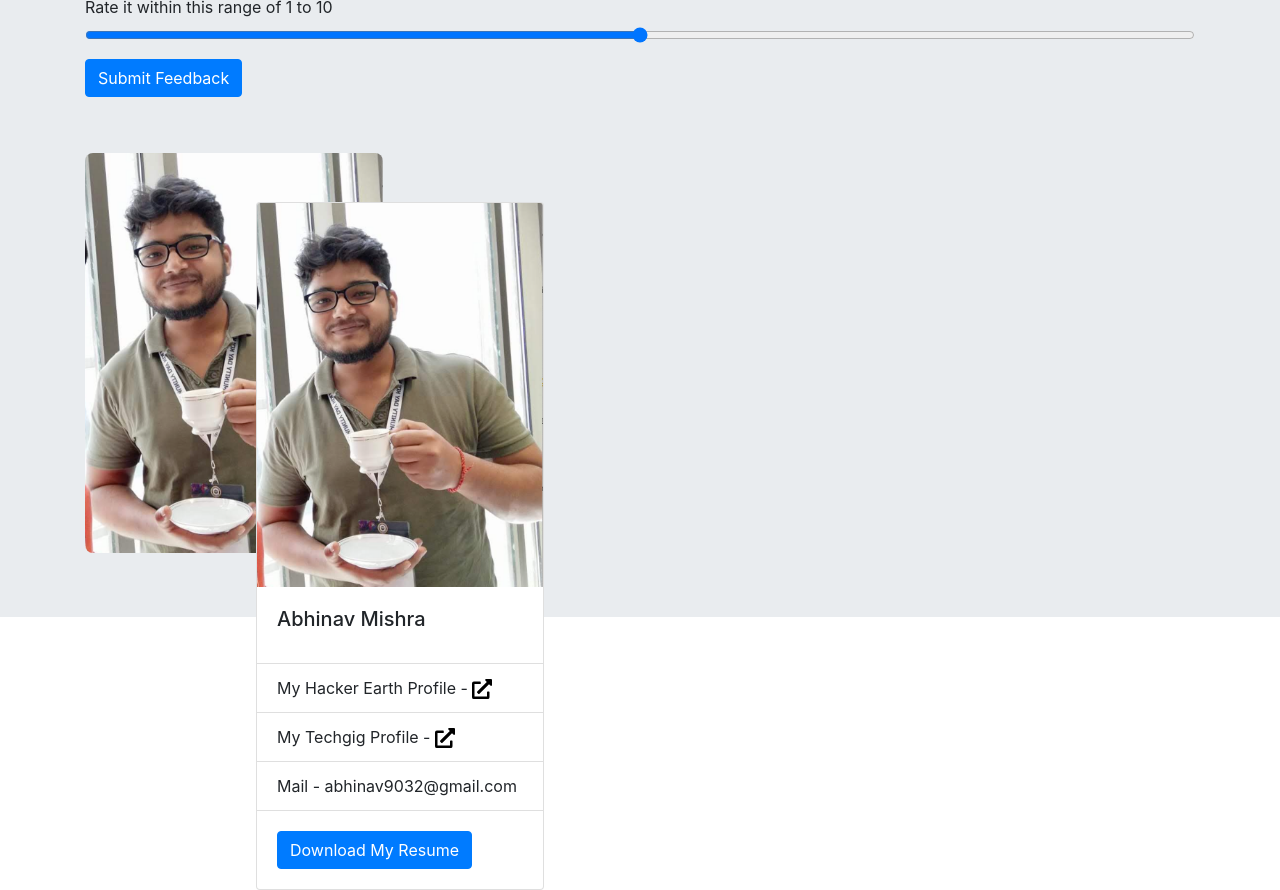
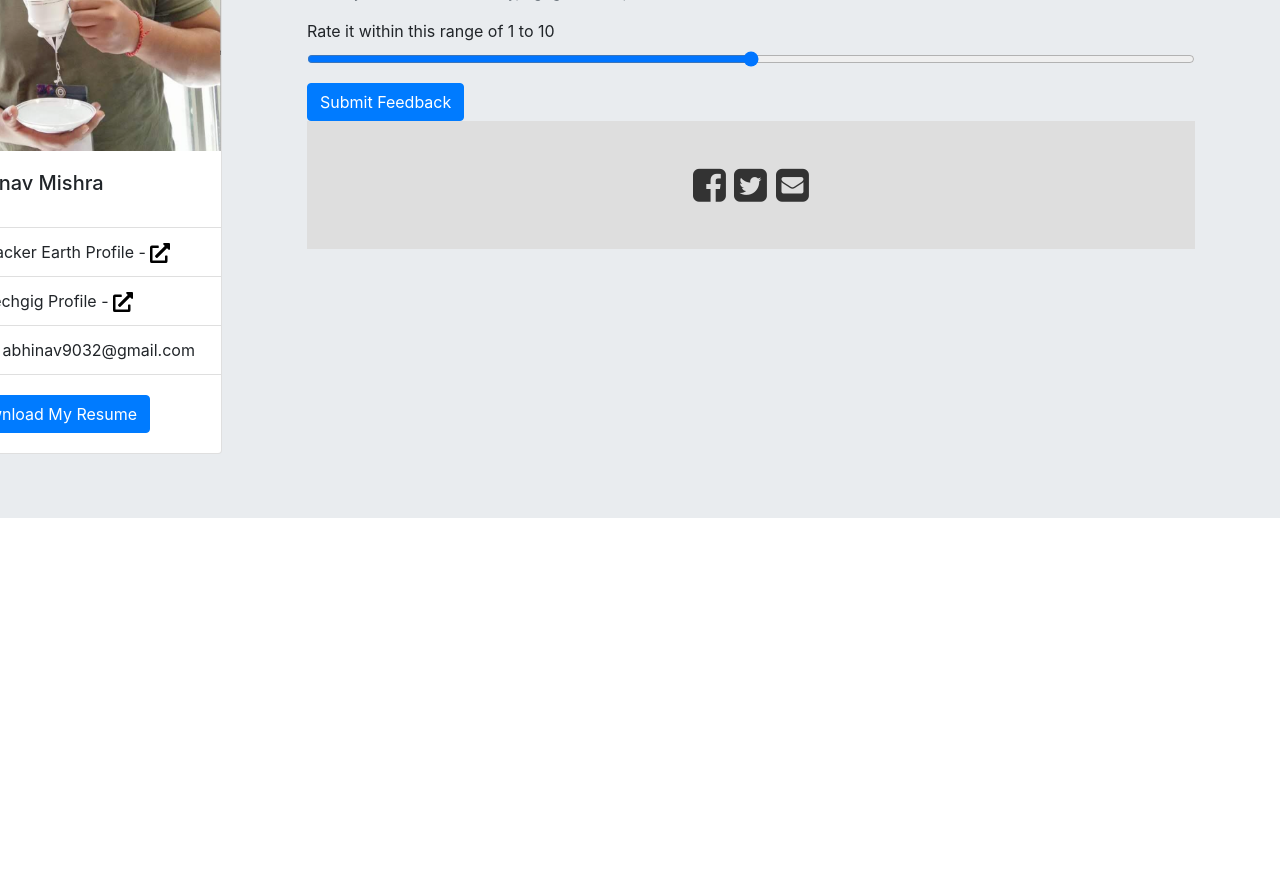
Before and after one commit to Abhinav9032/portfolio-full-stack, a React (Create React App) app: page / in a window 1280 px wide. Shown: the part 3280-4170 px from the top of the page. After the commit the page ends 3798 px from the top, so only its background shows below. Built offline with nearby package versions, Linux system fonts and the light colour scheme.

Commit message:
Added social media

```diff
--- a/src/App.css
+++ b/src/App.css
@@ -366,3 +366,58 @@ ul {
     margin:(3px ,3px, 3px, 3px);
   }
 }
+
+
+#cont-first-child{
+  display:grid;
+  grid-template-columns: 20% 80%;;
+}
+
+#resume-cont{
+  margin-left: -110%;
+}
+
+#lab_social_icon_footer {
+  padding: 40px 0;
+  background-color: #dedede;
+}
+
+#lab_social_icon_footer a {
+  color: #333;
+}
+
+#lab_social_icon_footer .social:hover {
+  -webkit-transform: scale(1.1);
+  -moz-transform: scale(1.1);
+  -o-transform: scale(1.1);
+}
+
+#lab_social_icon_footer .social {
+  -webkit-transform: scale(0.8);
+  /* Browser Variations: */
+
+  -moz-transform: scale(0.8);
+  -o-transform: scale(0.8);
+  -webkit-transition-duration: 0.5s;
+  -moz-transition-duration: 0.5s;
+  -o-transition-duration: 0.5s;
+}
+/*
+    Multicoloured Hover Variations
+*/
+
+#lab_social_icon_footer #social-fb:hover {
+  color: #3B5998;
+}
+
+#lab_social_icon_footer #social-tw:hover {
+  color: #4099FF;
+}
+
+#lab_social_icon_footer #social-gp:hover {
+  color: #d34836;
+}
+
+#lab_social_icon_footer #social-em:hover {
+  color: #f39c12;
+}
--- a/src/components/Feedback.jsx
+++ b/src/components/Feedback.jsx
@@ -4,24 +4,28 @@ import Button from "react-bootstrap/Button";
 import Jumbotron from "react-bootstrap/Jumbotron";
 import Container from "react-bootstrap/Container";
 import Alert from "react-bootstrap/Alert";
-import me from './../assets/logo512.png'
+import me from "./../assets/logo512.png";
+import GetResume from "./GetResume";
 
 const Feedback = () => {
   const [show, setShow] = useState(false);
 
   return (
     <div className="contact-me">
-      <Jumbotron fluid >
+      <Jumbotron fluid>
         <Container>
-
-
+          <div id="cont-first-child">
+            <div id="resume-cont">
+              <GetResume />
+            </div>
+            <div id="contact-cont">
               <h1>Wanna have a word with me ?</h1>
               <p>
-            Since you went though my Portfolio and saw what I know and how I can
-            be helpful for you. I would request you to rate my portfolio and
-            provide a genuine feedback so that I can improve my self. A great
-            man once said to me "Feedback is a gift Abhinav" and I beleive that
-            so please...
+                Since you went though my Portfolio and saw what I know and how I
+                can be helpful for you. I would request you to rate my portfolio
+                and provide a genuine feedback so that I can improve my self. A
+                great man once said to me "Feedback is a gift Abhinav" and I
+                beleive that so please...
               </p>
 
               <Form>
@@ -38,7 +42,9 @@ const Feedback = () => {
                 </Form.Group>
                 <div className="range-input">
                   <Form.Group controlId="formBasicRange">
-                <Form.Label>Rate it within this range of 1 to 10</Form.Label>
+                    <Form.Label>
+                      Rate it within this range of 1 to 10
+                    </Form.Label>
                     <Form.Control type="range" />
                   </Form.Group>
                 </div>
@@ -46,9 +52,9 @@ const Feedback = () => {
                 <Alert show={show} variant="success">
                   <Alert.Heading>I am Obliged!</Alert.Heading>
                   <p>
-                Thanks for your time and efforts to visit this site and provide
-                the Gift of feedback. I really appreciate your patience and
-                kindness...
+                    Thanks for your time and efforts to visit this site and
+                    provide the Gift of feedback. I really appreciate your
+                    patience and kindness...
                   </p>
                   <hr />
                   <div className="d-flex justify-content-end">
@@ -65,9 +71,39 @@ const Feedback = () => {
                   <Button onClick={() => setShow(true)}>Submit Feedback</Button>
                 )}
               </Form>
-          <img src={me} alt="avatar" className="myImage"/>
+
+              <div id="lab_social_icon_footer">
+                <link
+                  href="//maxcdn.bootstrapcdn.com/font-awesome/4.1.0/css/font-awesome.min.css"
+                  rel="stylesheet"
+                />
+                <div class="container">
+                  <div class="text-center center-block">
+                    <a href="https://www.facebook.com/bootsnipp">
+                      <i
+                        id="social-fb"
+                        class="fa fa-facebook-square fa-3x social"
+                      ></i>
+                    </a>
+                    <a href="https://twitter.com/bootsnipp">
+                      <i
+                        id="social-tw"
+                        class="fa fa-twitter-square fa-3x social"
+                      ></i>
+                    </a>
+
+                    <a href="mailto:abhinav9032@gmail.com">
+                      <i
+                        id="social-em"
+                        class="fa fa-envelope-square fa-3x social"
+                      ></i>
+                    </a>
+                  </div>
+                </div>
+              </div>
+            </div>
+          </div>
         </Container>
-        <div className="additional-height"/>
       </Jumbotron>
     </div>
   );
--- a/src/components/PortfolioLanding.jsx
+++ b/src/components/PortfolioLanding.jsx
@@ -19,9 +19,7 @@ const PortfolioLanding = () => {
             <ExperienceCards/>
             <SkillsLogo/>
             <Headings id="about-section" text="About"/>
-
             <Feedback/>
-            <GetResume/>
         </div>
     );
 };
```
Also changed, not shown: src/assets/gitIcon.png (added). Lines whose indentation alone changed are shown as unchanged.
